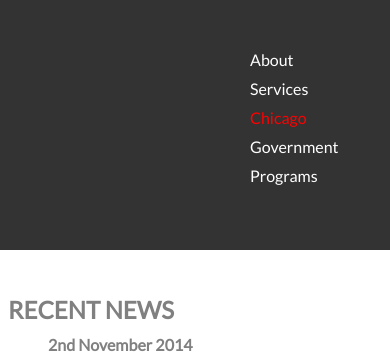
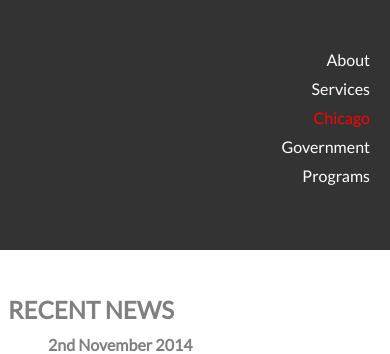
Before and after one commit to rubasra/DePaulWebDev, a plain HTML site: page index4.html in a window 390 px wide. Shown: the top 354 px of the page. Drawn offline with nearby package versions, Linux system fonts and the light colour scheme.

Commit message:
align nav for phone
align top nav to align right on phone size screen

```diff
--- a/main4.css
+++ b/main4.css
@@ -183,7 +183,7 @@ body {
 	#header_nav > li {
 		float: none;
 		top: 50px;
-		left: 150px;
+		text-align: right;
 	}
 
 	.navbutton a {
```
